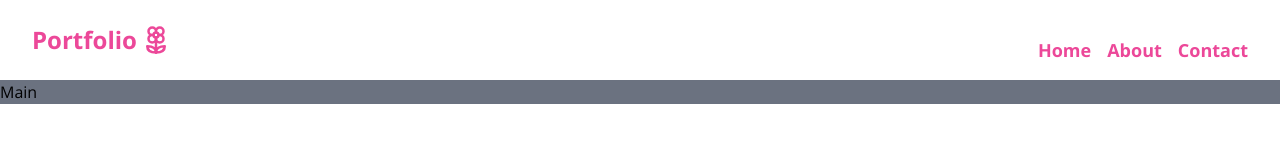
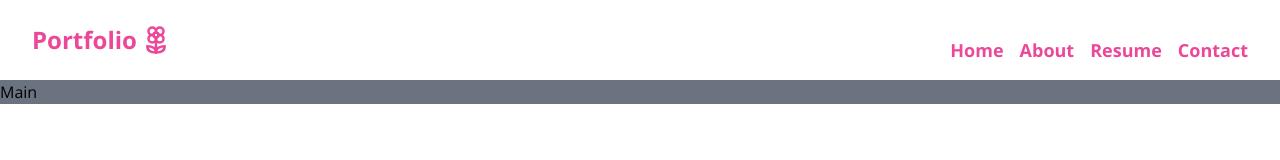
Before and after one commit to tjddmssl/Portfolio, a Next.js app: page / in a window 1280 px wide. Shown: the top 160 px of the page. Built offline with nearby package versions, Linux system fonts and the light colour scheme.

Commit message:
resume 미리보기

```diff
--- a/src/components/Header.tsx
+++ b/src/components/Header.tsx
@@ -13,6 +13,9 @@ export default function Header() {
       <nav className="flex gap-4 mt-5 font-bold text-pink-500 text-lg">
         <Link href="/">Home</Link>
         <Link href="/about">About</Link>
+        <Link href="/assets/resume.pdf" target="_blank">
+          Resume
+        </Link>
         <Link href="/contact">Contact</Link>
       </nav>
     </header>
```
